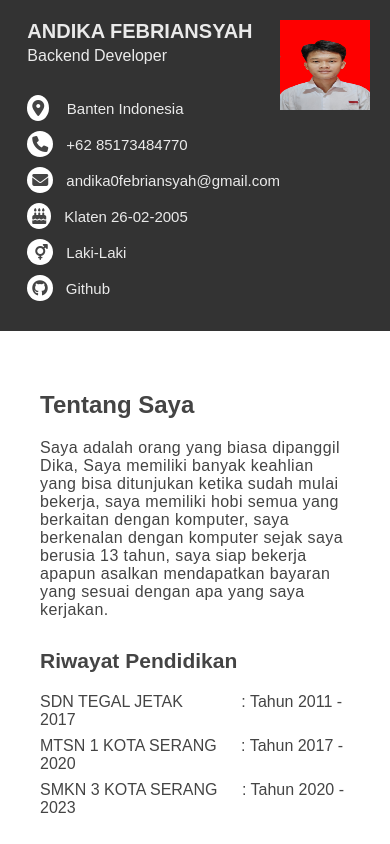
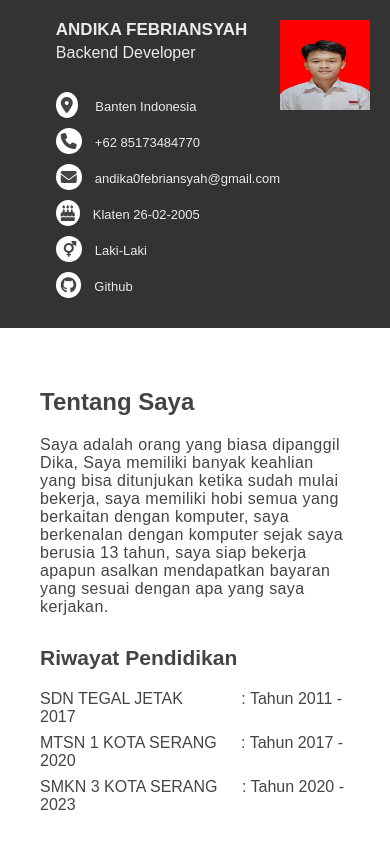
Before and after one commit to dikuuy/cv, a plain HTML site: page index.html in a window 390 px wide. Shown: the top 844 px of the page. Drawn offline with Linux system fonts and the light colour scheme.

Commit message:
responsive screen

```diff
--- a/style/style.css
+++ b/style/style.css
@@ -133,4 +133,12 @@
     .information {
         padding-right: 0px;
     }
+
+    .information .title {
+        font-size: 17px;
+    }
+
+    .personal ul li span {
+        font-size: 13px;
+    }
 }
```
Also changed, not shown: index.html (+0 -1 lines).
